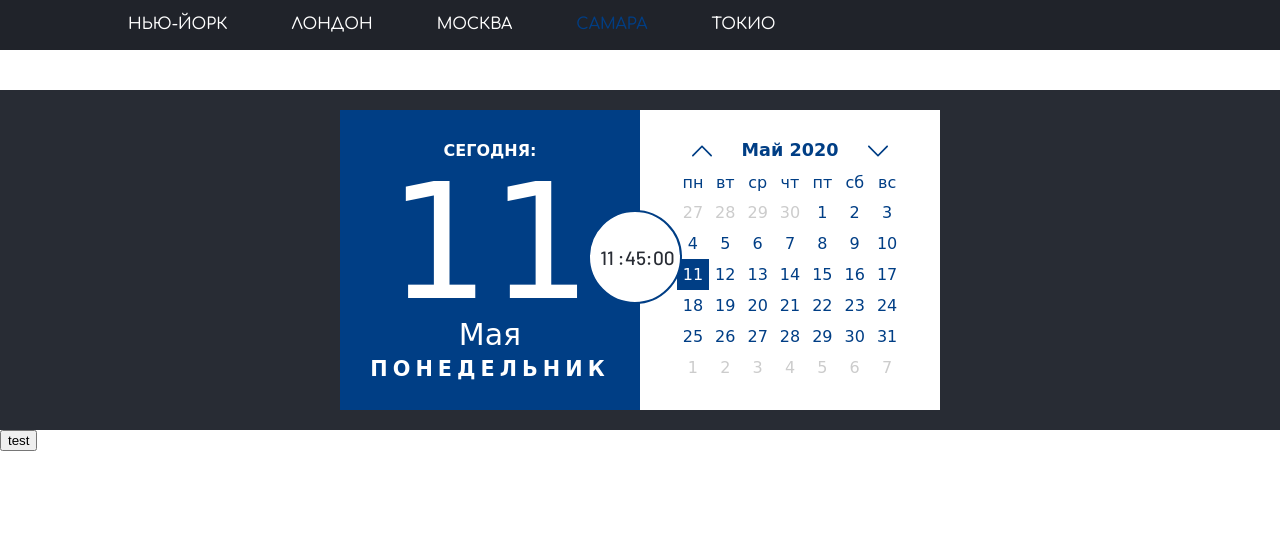
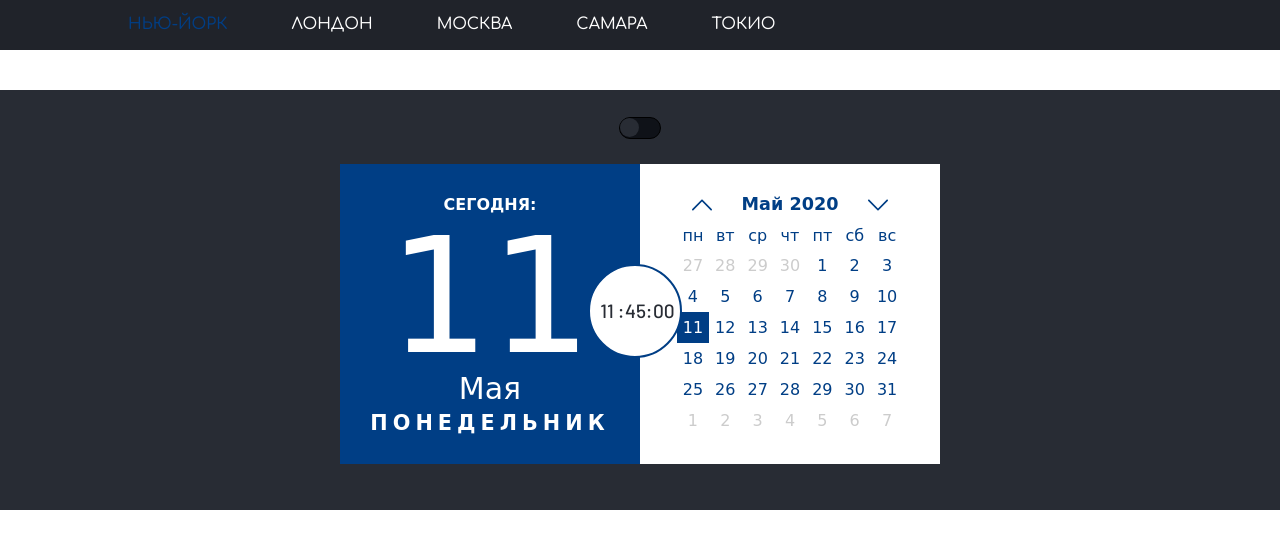
Before and after one commit to PavPavv/Calendar, a plain HTML site: page index.html in a window 1280 px wide. Both pictures are taken after a click on the link "НЬЮ-ЙОРК". Drawn offline with Linux system fonts and the light colour scheme; a web font is replaced by a local one.

Commit message:
Начал реализацию функционала выбора времени по городам

```diff
--- a/index.html
+++ b/index.html
@@ -16,11 +16,14 @@
       <a href="#" class="header-link">Нью-Йорк</a>
       <a href="#" class="header-link">Лондон</a>
       <a href="#" class="header-link">Москва</a>
-      <a href="#" class="header-link active-city">Самара</a>
+      <a href="#" class="header-link" id="default-city">Самара</a>
       <a href="#" class="header-link">Токио</a>
     </div>
   </header>
   <section class="section-1">
+    <div class="toggle-btn" id="toggle-btn">
+        <div class="toggle-pin"></div>
+    </div>
     <div class="container">
       <div id="calendar">
         <div class="calendar-day">
@@ -88,7 +91,6 @@
     </div>
   </section>
   <section class="section-2">
-    <button id="testBtn">test</button>
   </section>
 
   <script src="scripts.js"></script>
--- a/scripts.js
+++ b/scripts.js
@@ -15,7 +15,7 @@ const todayDayWeek = document.querySelector('.calendar-today-day');
 const prevBtn = document.querySelector('.prev');
 const nextBtn = document.querySelector('.next');
 const titleCalendarDate = document.querySelector('.month');
-const testBtn = document.querySelector('#testBtn');
+const toggleBtn = document.querySelector('#toggle-btn');
 
 
 // Объект даты и его глобальные значения (день месяца, месяц, год)
@@ -277,6 +277,7 @@ function fillCalendar() {
 // Анимация подгрузки элементов страницы и, по сути, главный метод, который запускает вместе с подгрузкой все остальные функции
 
 document.addEventListener('DOMContentLoaded', function() {
+  const defaultCity = document.querySelector('#default-city');
   let time = 400;
   let timer = 1;
   for (let i = 0; i < headerLinks.length; i++) {
@@ -288,6 +289,7 @@ document.addEventListener('DOMContentLoaded', function() {
   clearInterval();
 
   setTimeout(() => {
+    defaultCity.classList.add('active-city');
     calendar.style.marginLeft = '0';
     getToday();
     fillCalendar();
@@ -422,18 +424,49 @@ function udpateTime() {
   clock.firstElementChild.innerHTML = hours;
   clock.firstElementChild.nextElementSibling.nextElementSibling.innerHTML = minutes;
   clock.lastElementChild.innerHTML = seconds;
+
+  function cityTime() {
+    let cities = document.querySelectorAll('.header-link');
+    const defaultCity = document.querySelector('#default-city');
+
+    for (let i = 0; i < cities.length; i++) {
+      cities[i].addEventListener('click', event => {
+        let target = event.target;
+        if (!target.classList.contains('active-city')) {
+          for (let j = 0; j < cities.length; j++) {
+            cities[j].classList.remove('active-city');
+          }
+          target.classList.add('active-city');
+
+          if (target === cities[0]) {
+            console.log('New York');
+            hours = 30;
+            console.log(hours);
+            // hours = correctTimeDisplay(date.getHours() + 9);
+            clock.firstElementChild.innerHTML = hours;
+            //clockStart();
+          }
+        }
+      });
+    }
+  }
+  cityTime();
 }
 
 function clockStart() {
   setInterval(udpateTime, 1000);
   udpateTime();
+  console.log('time is updated');
 }
 
 clockStart();
 
 
+//  Отображение и работа "механических" часов
 
 function flipClock() {
+  let togglePin = document.querySelector('.toggle-pin');
+  togglePin.classList.toggle('toggle-pin-moved');
   calendar.classList.toggle('calendar-rotate');
   setTimeout(() => {
     analogClock.classList.toggle('show');
@@ -460,7 +493,9 @@ function analogClockGo() {
   setInterval(analogTime, 1000);
 }
 
+toggleBtn.addEventListener('click', flipClock);
 
 
 
-testBtn.addEventListener('click', flipClock);
+
+//cityTime();
--- a/styles.css
+++ b/styles.css
@@ -46,10 +46,7 @@ a{
   font-size: 1em;
   color: #20232A;
   transition: .3s;
-}
-
-.header-link:hover{
-  color: #003E85!important;
+  outline: none;
 }
 
 .active-city{
@@ -69,10 +66,38 @@ section{
   width: 100%;
   align-items: center;
   justify-content: center;
-  height: 340px;
+  flex-direction: column;
+  height: 420px;
   margin-top: 40px;
   background: #282C34;
   transition: 2.9s;
+}
+
+.toggle-btn{
+  position: relative;
+  width: 40px;
+  height: 20px;
+  border-radius: 40px;
+  border: 1px solid #000000;
+  margin-top: -20px;
+  margin-bottom: 25px;
+  background: #0F1218;
+  cursor: pointer;
+}
+
+.toggle-pin{
+  position: absolute;
+  top: 0;
+  left: 0;
+  width: 19px;
+  height: 19px;
+  border-radius: 50%;
+  background: #282C34;
+  transition: .3s linear;
+}
+
+.toggle-pin-moved{
+  left: 20px!important;
 }
 
 .section-1 .container{
@@ -377,7 +402,7 @@ section{
   width: 90px;
   height: 50px;
   border-radius: 4px;
-  box-shadow: 2px 2px 5px rgba(0,0,0,.5);
+  box-shadow: inset 2px 2px 5px rgba(0,0,0,.5);
   overflow: hidden;
   background: #333;
 }
```
